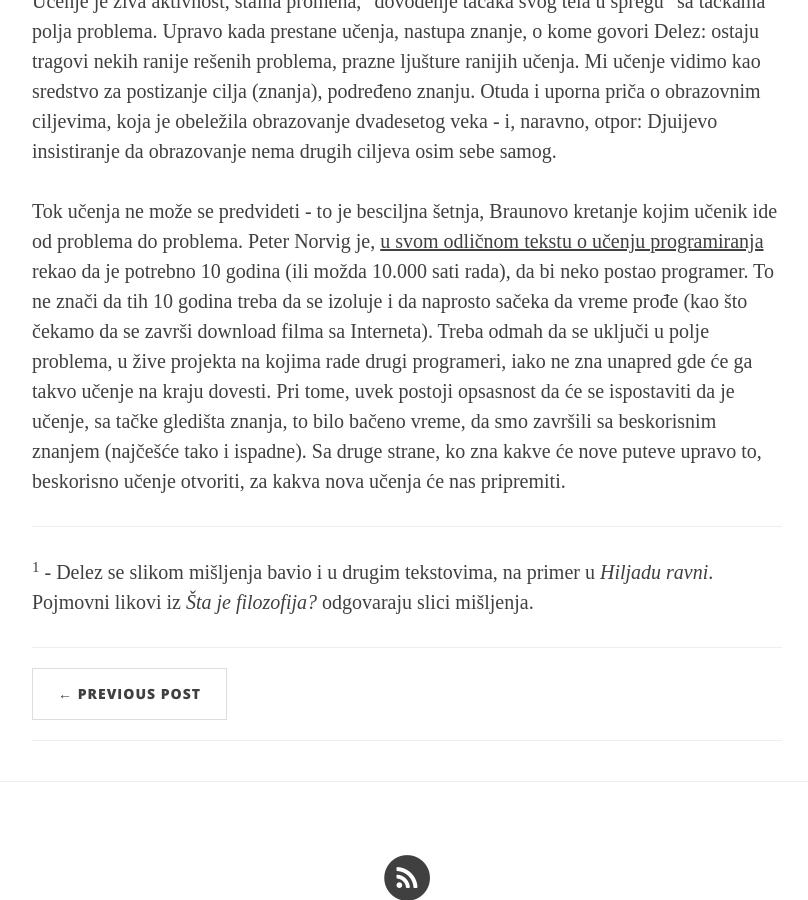
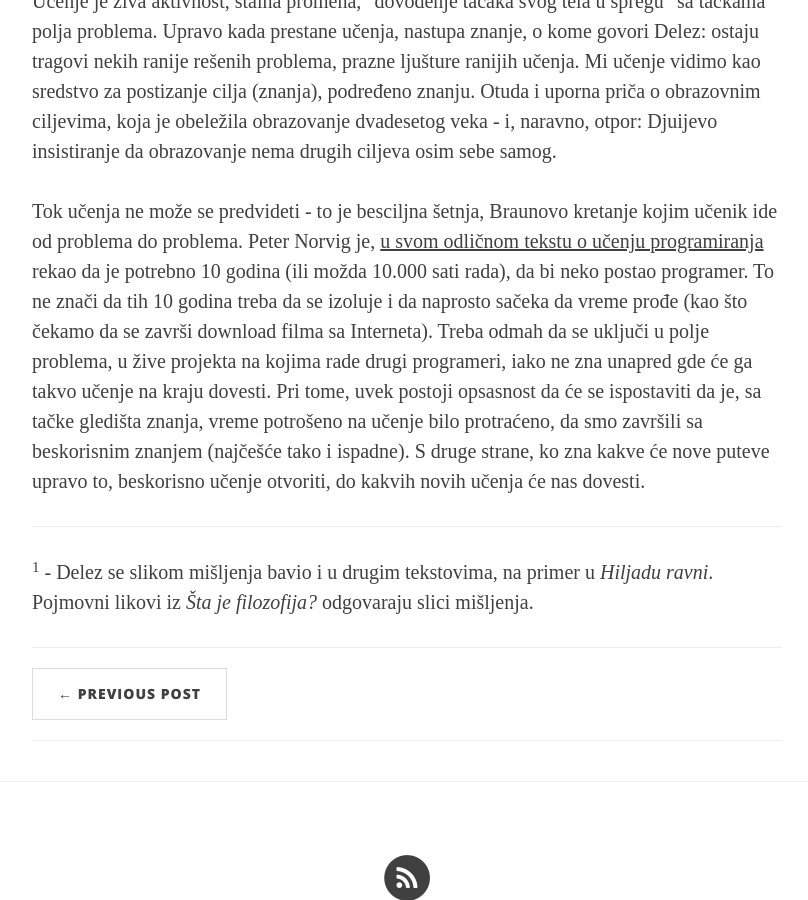
Before and after one commit to helios-apollo/helios-apollo.github.io, a Jekyll site: the page built from _posts/2015-12-24-Delez-slika-misljenja.markdown, in a window 1280 px wide and 900 px high, scrolled down 2093 px. Shown: the whole window, without its empty margins (233-1041 px from the left). Built offline with Jekyll 4.4.1, drawn with Linux system fonts in a browser that asks for light colours; nearby versions of some CDN libraries; comment, search, counter and statistics services are not loaded.

Commit message:
fixed some typos in Delez - slika misljenja

```diff
--- a/_posts/2015-12-24-Delez-slika-misljenja.markdown
+++ b/_posts/2015-12-24-Delez-slika-misljenja.markdown
@@ -18,7 +18,7 @@ header-img: "img/post-bg-02.jpg"
 </blockquote>
 <p> Učenje je živa aktivnost, stalna promena, "dovođenje tačaka svog tela u spregu" sa tačkama polja problema. Upravo kada prestane učenja, nastupa znanje, o kome govori Delez: ostaju tragovi nekih ranije rešenih problema, prazne ljušture ranijih učenja. Mi učenje vidimo kao sredstvo za postizanje cilja (znanja), podređeno znanju. Otuda i uporna priča o obrazovnim ciljevima, koja je obeležila obrazovanje dvadesetog veka - i, naravno, otpor: Djuijevo insistiranje da obrazovanje nema drugih ciljeva osim sebe samog.
 </p>
-<p>Tok učenja ne može se predvideti - to je besciljna šetnja, Braunovo kretanje kojim učenik ide od problema do problema. Peter Norvig je, <a target="_blank" href="http://norvig.com/21-days.html">u svom odličnom tekstu o učenju programiranja</a> rekao da je potrebno 10 godina (ili možda 10.000 sati rada), da bi neko postao programer. To ne znači da tih 10 godina treba da se izoluje i da naprosto sačeka da vreme prođe (kao što čekamo da se završi download filma sa Interneta). Treba odmah da se uključi u polje problema, u žive projekta na kojima rade drugi programeri, iako ne zna unapred gde će ga takvo učenje na kraju dovesti. Pri tome, uvek postoji opsasnost da će se ispostaviti da je učenje, sa tačke gledišta znanja, to bilo bačeno vreme, da smo završili sa beskorisnim znanjem (najčešće tako i ispadne). Sa druge strane, ko zna kakve će nove puteve upravo to, beskorisno učenje otvoriti, za kakva nova učenja će nas pripremiti.
+<p>Tok učenja ne može se predvideti - to je besciljna šetnja, Braunovo kretanje kojim učenik ide od problema do problema. Peter Norvig je, <a target="_blank" href="http://norvig.com/21-days.html">u svom odličnom tekstu o učenju programiranja</a> rekao da je potrebno 10 godina (ili možda 10.000 sati rada), da bi neko postao programer. To ne znači da tih 10 godina treba da se izoluje i da naprosto sačeka da vreme prođe (kao što čekamo da se završi download filma sa Interneta). Treba odmah da se uključi u polje problema, u žive projekta na kojima rade drugi programeri, iako ne zna unapred gde će ga takvo učenje na kraju dovesti. Pri tome, uvek postoji opsasnost da će se ispostaviti da je, sa tačke gledišta znanja, vreme potrošeno na učenje bilo protraćeno, da smo završili sa beskorisnim znanjem (najčešće tako i ispadne). S druge strane, ko zna kakve će nove puteve upravo to, beskorisno učenje otvoriti, do kakvih novih učenja će nas dovesti.
 </p>
 <hr/>
 <p><sup id="footnote-1">1</sup> - Delez se slikom mišljenja bavio i u drugim tekstovima, na primer u <em>Hiljadu ravni</em>. Pojmovni likovi iz <em>Šta je filozofija?</em> odgovaraju slici mišljenja.</p>
```
